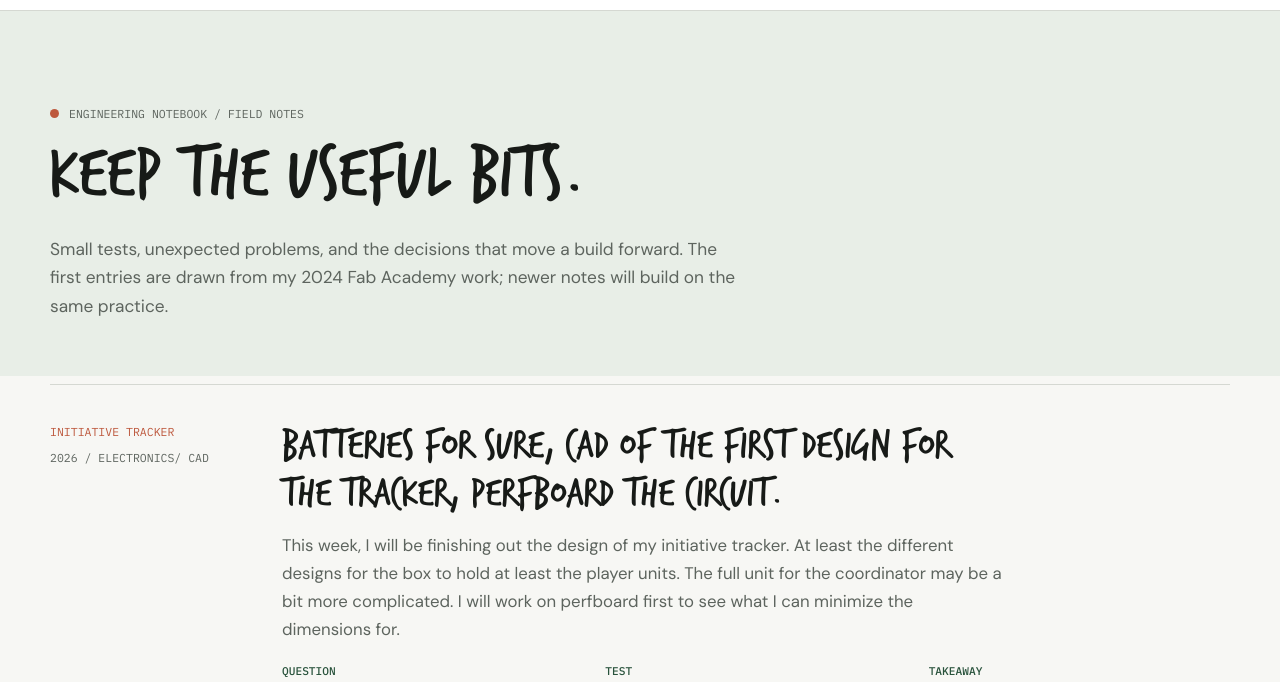
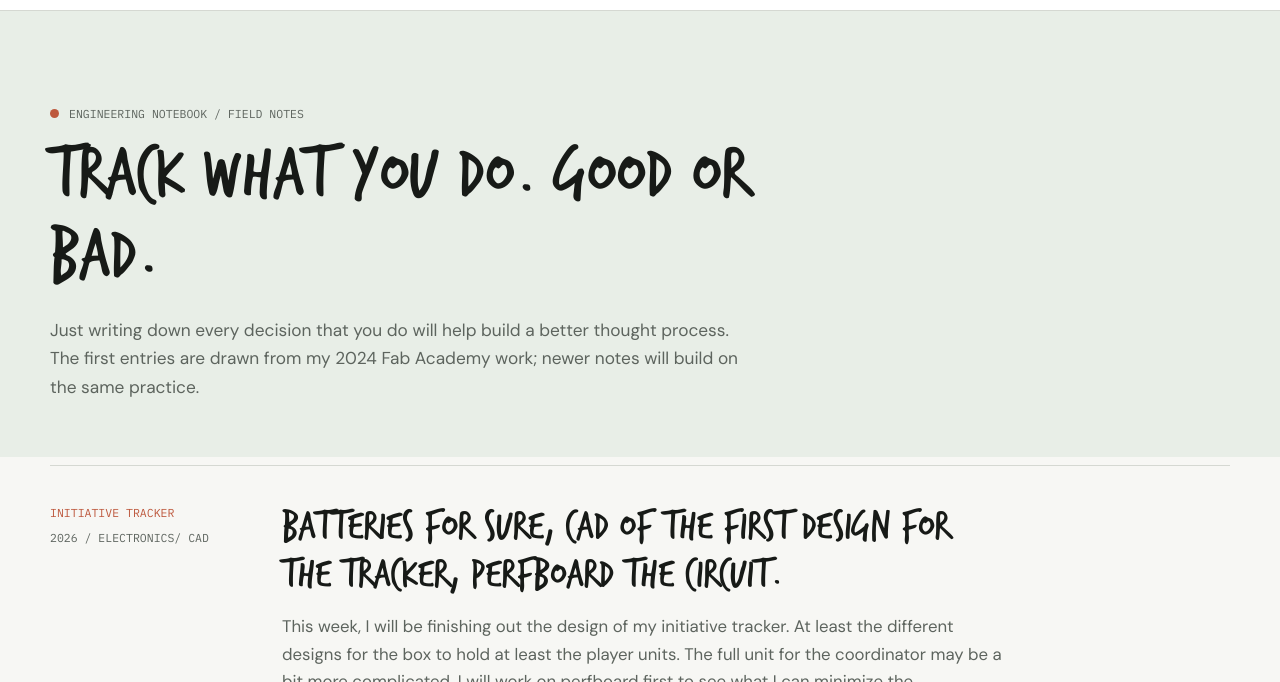
Before and after one commit to peter-builds/peter-builds.github.io, a plain HTML site: page notebook.html in a window 1280 px wide. Shown: the part 77-759 px from the top of the page. Drawn offline with Linux system fonts and the light colour scheme.

Commit message:
Fixing my about - working on my notebook

```diff
--- a/notebook.html
+++ b/notebook.html
@@ -23,8 +23,8 @@
         <section class="page-heading">
             <div class="page-width">
                 <p class="eyebrow"><span class="eyebrow-dot"></span> Engineering notebook / Field notes</p>
-                <h1>Keep the useful bits.</h1>
-                <p>Small tests, unexpected problems, and the decisions that move a build forward. The first entries are drawn from my 2024 Fab Academy work; newer notes will build on the same practice.</p>
+                <h1>Track what you do. Good or bad.</h1>
+                <p>Just writing down every decision that you do will help build a better thought process. The first entries are drawn from my 2024 Fab Academy work; newer notes will build on the same practice.</p>
             </div>
         </section>
         <section class="notebook-list page-width">
@@ -37,7 +37,9 @@
                 <div>
                     <h2>Batteries for sure, CAD of the first design for the tracker, Perfboard the circuit.</h2>
                     <p class="entry-lead">This week, I will be finishing out the design of my initiative tracker. At least the different designs for the box to hold at least the player units. The full unit for the coordinator may be a bit more complicated.
-                        I will work on perfboard first to see what I can minimize the dimensions for.</p>
+                        I will work on perfboard first to see what I can minimize the dimensions for. It is Wednesday and I have not worked on much of this project. So I have to decide what is the correct level of work to do for the week to make the workload make sense.
+                        Should school not be closed tomorrow I will solder the battery onto one XIAO using the cables I bought for the project.
+                    </p>
                     <div class="entry-notes">
                         <div><h3>Question</h3><p>How do I solder a battery onto the bottom of a XIAO? How do I layer the different sections of the CAD model? How do I put together a perfboard model for the circuit properly?</p></div>
                         <div><h3>Test</h3><p>Test battery charging and discharging for 3 hours. Ideal dimensions for the player box units. Test perfboard lead design.</p></div>
```
Also changed, not shown: about.html (+1 -1 lines), 1 other file.
